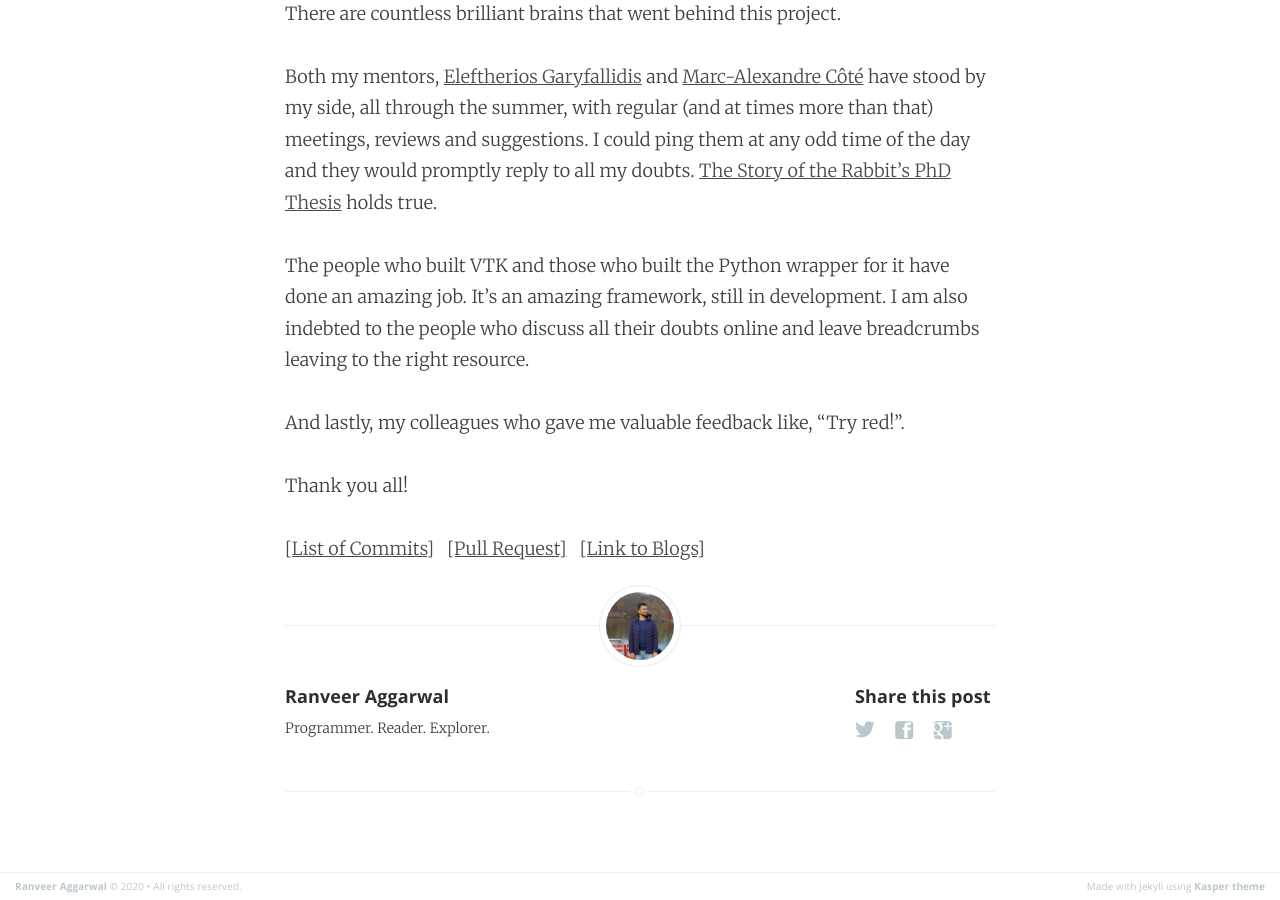
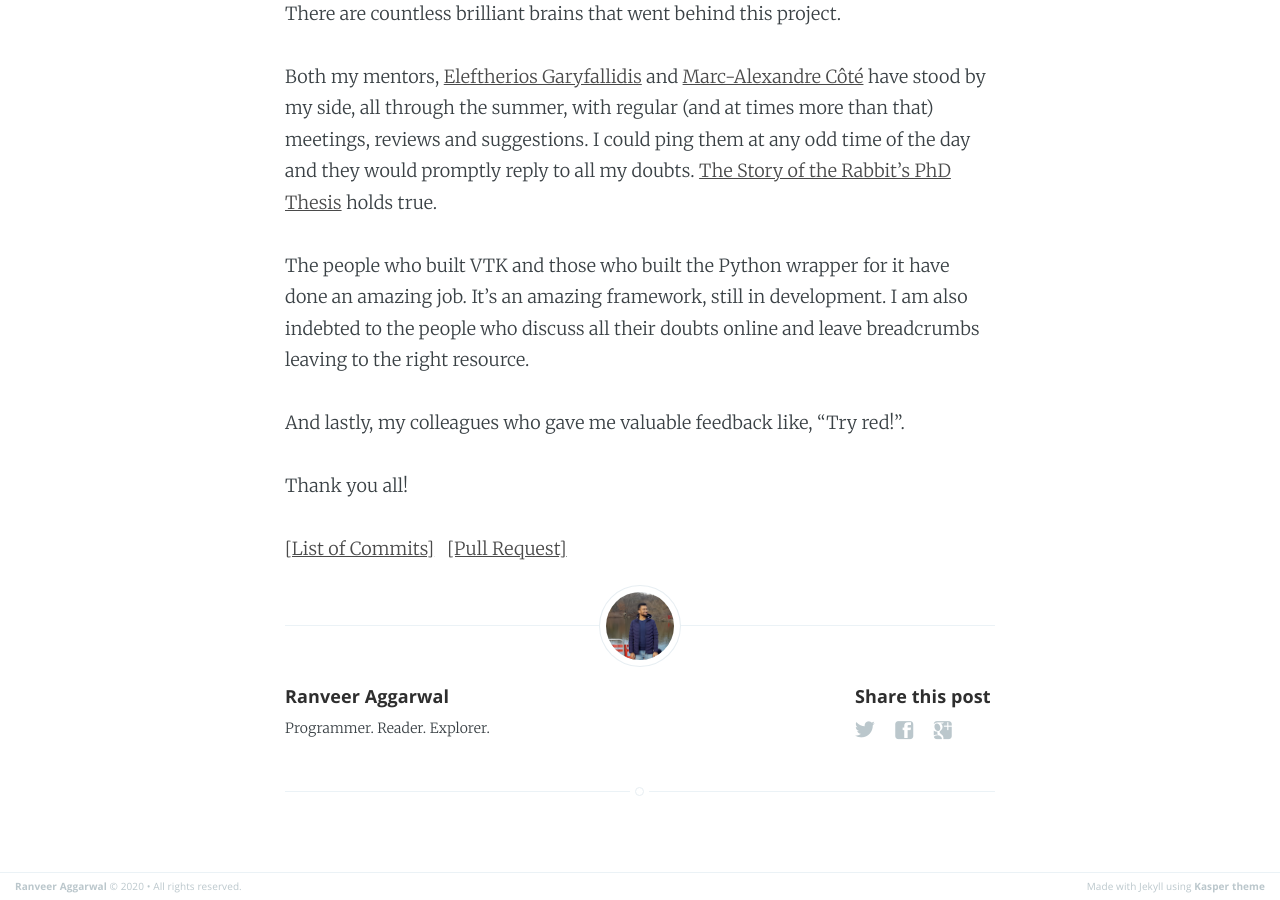
Before and after one commit to ranveeraggarwal/ranveeraggarwal.github.io, a Jekyll site: the page built from blog/_posts/2016-08-19-gsoc-2016-summary.markdown, in a window 1280 px wide and 900 px high, scrolled down 6685 px. Built offline with Jekyll 4.4.1, drawn with Linux system fonts in a browser that asks for light colours; comment, search, counter and statistics services are not loaded.

Commit message:
Fixing mixed HTTP/HTTPS content

```diff
--- a/blog/_posts/2016-08-19-gsoc-2016-summary.markdown
+++ b/blog/_posts/2016-08-19-gsoc-2016-summary.markdown
@@ -24,7 +24,7 @@
 Using `vtkTexturedActor2D` we built a button with functionalities to change icons and add callbacks. This is what we got.
 
 <center>
-    <img src="/img/sublogs/gsoc16/button1-0.gif" class="img-responsive" style="height:300px">
+    <img src="/assets/images/posts/gsoc16/button1-0.gif" class="img-responsive" style="height:300px">
     <p>A button overlay</p>
 </center>
 
@@ -32,7 +32,7 @@
 We built a textbox using `vtkTextActor` and added ways to edit the text in the text box. Starting from an editable actor, we ended up with a multi-line text box. We rewrote a lot of code while building this and this is where we ended up with the idea of having a generic UI super class for all the UI elements. This element also introduced ui parameters (to pass between the element and the interactor) which were later deprecated.
 
 <center>
-    <img src="/img/sublogs/gsoc16/textbox3-0.gif" class="img-responsive" style="height:300px">
+    <img src="/assets/images/posts/gsoc16/textbox3-0.gif" class="img-responsive" style="height:300px">
     <p>A text box</p>
 </center>
 
@@ -56,12 +56,12 @@
 Moving on, the idea was to use the existing elements in 3D. Using `vtkAssembly` and `vtkFollower`, the former taking a lot of time to understand (but thanks to efforts by my mentors, it turned out to be not so convoluted), we successfully ported several 2D elements to 3D. We couldn't do 3D sliding, so that is something we will be appending to future work.
 
 <center>
-    <img src="http://i.giphy.com/b0pJ7djNSIWFa.gif" class="img-responsive" style="height:300px">
+    <img src="/assets/images/posts/gsoc16/orbital-menu0.gif" class="img-responsive" style="height:300px">
     <p>The Orbital Menu</p>
 </center>
 
 <center>
-    <img src="http://i.giphy.com/V5vBMyzestnIA.gif" class="img-responsive" style="height:300px">
+    <img src="/assets/images/posts/gsoc16/orbital-menu1.gif" class="img-responsive" style="height:300px">
     <p>A More Complex Orbital Menu</p>
 </center>
 
@@ -75,7 +75,7 @@
  </center>
 
  <center>
-     <img src="http://i.giphy.com/10Ob1lTP9mjO1i.gif" class="img-responsive" style="height:300px">
+     <img src="/assets/images/posts/gsoc16/panel1.gif" class="img-responsive" style="height:300px">
      <p>A Right-Aligned Panel</p>
  </center>
 
@@ -113,4 +113,4 @@
 
  Thank you all!
 
- [\[List of Commits\]](https://github.com/ranveeraggarwal/dipy/commits/MRG_scifi_ui?author=ranveeraggarwal) &nbsp; [\[Pull Request\]](https://github.com/nipy/dipy/pull/1111) &nbsp; [\[Link to Blogs\]](http://ranveeraggarwal.com/subblogs/gsoc-16/)
+ [\[List of Commits\]](https://github.com/ranveeraggarwal/dipy/commits/MRG_scifi_ui?author=ranveeraggarwal) &nbsp; [\[Pull Request\]](https://github.com/nipy/dipy/pull/1111)
--- a/blog/_posts/2020-1-1-new-year.markdown
+++ b/blog/_posts/2020-1-1-new-year.markdown
@@ -31,4 +31,8 @@
 3 years ago, I had screenshot-ed this pearl of wisdom from a stranger on Hacker News:
 <img src="https://i.imgur.com/iNM9gkV.jpg" class="img img-responsive">
 And this year, I think I'm going to try this out.
-For starters, I want to blog more. From a framework-of-micro-improvements perspective, one blogpost every Saturday.
+For starters, I want to blog more. From a framework-of-micro-improvements perspective, one blogpost every Saturday. [1]
+
+---
+
+[1] Update (26th July 2020): Yeah yeah, that didn't happen. Anyhow, better late than never. Expect something soon.
```
Also changed, not shown: assets/images/posts/gsoc16/button0-0.png (added), assets/images/posts/gsoc16/button0-1.gif (added), assets/images/posts/gsoc16/button1-0.gif (added), assets/images/posts/gsoc16/orbital-menu0.gif (added), assets/images/posts/gsoc16/orbital-menu1.gif (added), assets/images/posts/gsoc16/panel1.gif (added), assets/images/posts/gsoc16/textbox2-0.gif (added), assets/images/posts/gsoc16/textbox3-0.gif (added).
